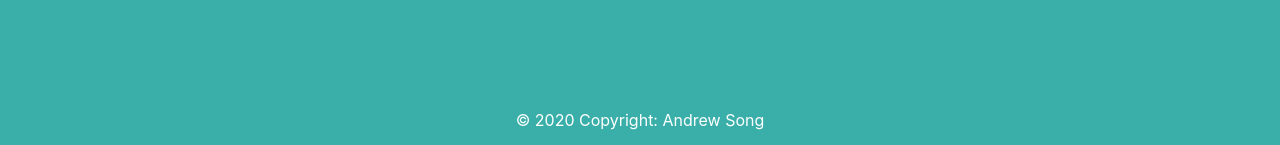
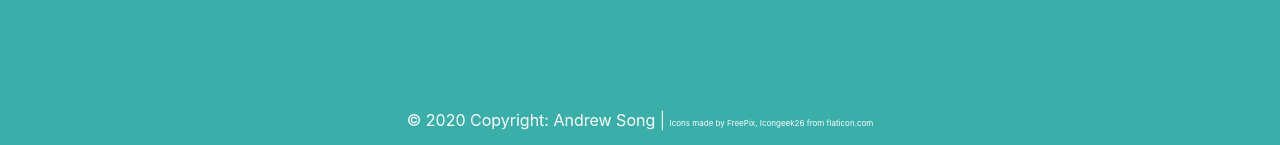
Before and after one commit to aisong1/aisong1.github.io, a Jekyll site: the page built from index.html, in a window 1280 px wide. Shown: the part 3331-3476 px from the top of the page. Built offline with Jekyll 4.4.1, drawn with Linux system fonts in a browser that asks for light colours; nearby versions of some CDN libraries.

Commit message:
Add icon attribute

```diff
--- a/Gemfile
+++ b/Gemfile
@@ -7,7 +7,7 @@ git_source(:github) {|repo_name| "https://github.com/#{repo_name}" }
 # gem "rails"
 
 #Gemfile
-#gem "jekyll" # uncomment for local testing
+# gem "jekyll" # uncomment for local testing
 gem "github-pages", "~> 204=", group: :jekyll_plugins
 
 group :jekyll_plugins do
--- a/imgAttributes.txt
+++ b/imgAttributes.txt
@@ -1,9 +1,3 @@
-letter-a
-https://www.flaticon.com/free-icon/solvent_2230951?term=letter%20a&page=1&position=4
-
-coffee
-https://www.flaticon.com/free-icon/cocoa_2753686?term=coffee&page=1&position=52
-
 flight
 https://www.flaticon.com/free-icon/take-off_2636403?term=plane&page=1&position=89
 
--- a/index.html
+++ b/index.html
@@ -228,7 +228,12 @@ title: Home
 
     <div id="footer">
         <div class="row justify-content-center">
-            <p style="color: #FEFFFF; margin-top: 70px">© 2020 Copyright: Andrew Song</p>
+            <p style="color: #FEFFFF; margin-top: 70px">
+                © 2020 Copyright: Andrew Song |
+                <span style="color: #FEFFFF; font-size: 50%">
+                    Icons made by FreePix, Icongeek26 from flaticon.com
+                </span>
+            </p>
         </div>
     </div>
 </body>
```
Also changed, not shown: 1 other file.
